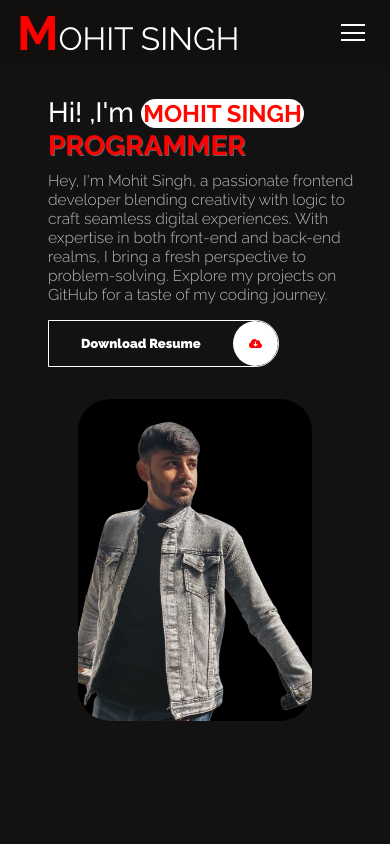
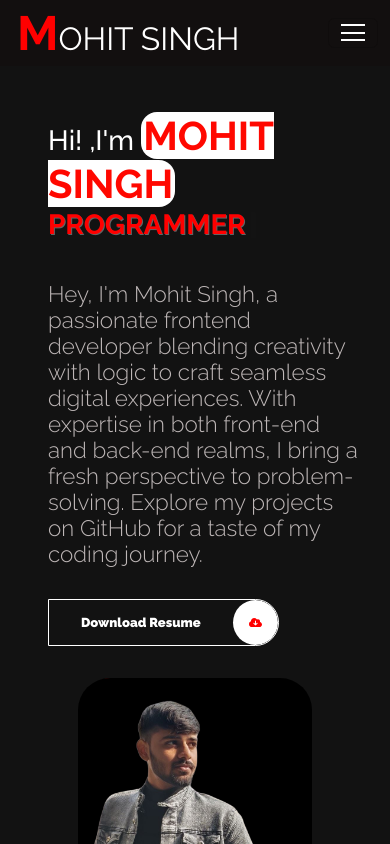
Before and after one commit to mohitsinghgarry/Portfolio, a React (Vite) app: page / in a window 390 px wide. Shown: the top 844 px of the page. Built offline with nearby package versions, Linux system fonts and the light colour scheme; a web font is replaced by a local one.

Commit message:
first commit

```diff
--- a/src/App.css
+++ b/src/App.css
@@ -28,7 +28,7 @@
     padding: 0;
     line-height: normal;
   }
-  .about-container{
+  .containerss{
     animation: transitionin 1s ;
   }
   .portfolios{
@@ -43,7 +43,7 @@
   @keyframes transitionin {
     from{
       opacity: 0;
-      transform: rotateZ(-20deg);
+      transform: rotateX(-30deg);
     }
     to{
       opacity: 1;
@@ -73,7 +73,7 @@
   @keyframes tr{
     from{
       opacity: 0;
-      transform: rotateZ(-10deg);
+      transform: rotateX(-30deg);
     }
     to{
       opacity: 1;
--- a/src/components/About.jsx
+++ b/src/components/About.jsx
@@ -15,6 +15,7 @@ export const About = () => {
     return (
         <div className='main-title'>
             <div className='main-heading'> {typeEffect} <span><Cursor cursorColor='gray'/></span><span className='bg-text'>My Stats</span></div>
+            <div className='containerss'>
             <div className="about-container">
                 <div className="left-about">
                     <h4>Personal Background Summary</h4>
@@ -150,6 +151,7 @@ export const About = () => {
                 </div>
 
             </div>
+            </div>
         </div>
     )
 }
--- a/src/components/Home.scss
+++ b/src/components/Home.scss
@@ -1,6 +1,6 @@
 .header-content{
     position: relative;
-    top: 5rem;
+    top: 4rem;
     display: grid;
     grid-template-columns: repeat(2, 1fr);
     .left-header{
@@ -114,6 +114,7 @@
 }
 @media (max-width :1170px) {
         .header-content{
+            top: 6rem;
           grid-template-columns: repeat(1,2fr);
           display: flex;
           flex-direction: column-reverse;
@@ -121,9 +122,15 @@
             font-size: small;
               padding-right: 2rem;
               padding-left: 3rem;
+              p{
+                margin-top: 2rem;
+                margin-bottom: 2rem;
+                font-size: 1.4rem;
+              }
+
           }
         }
         .name{
-            font-size: 1.50rem;
+            font-size: 2.50rem;
         }
 }
--- a/src/components/Projects.jsx
+++ b/src/components/Projects.jsx
@@ -19,7 +19,7 @@ export const Projects = () => {
        <div className="portfolios">
         <div className="portfolio-item">
           <div className="imagee">
-            <img src="public\img\nature.jpg" alt="image" />
+            <img src="\img\nature.jpg" alt="image" />
           </div>
           <div className="hover-item">
             <h3>Project source</h3>
@@ -31,7 +31,7 @@ export const Projects = () => {
         </div>
         <div className="portfolio-item">
           <div className="imagee">
-            <img src="public\img\nature.jpg" alt="image" />
+            <img src="\img\nature.jpg" alt="image" />
           </div>
           <div className="hover-item">
             <h3>Project source</h3>
@@ -43,7 +43,7 @@ export const Projects = () => {
         </div>
         <div className="portfolio-item">
           <div className="imagee">
-            <img src="public\img\nature.jpg" alt="image" />
+            <img src="\img\nature.jpg" alt="image" />
           </div>
           <div className="hover-item">
             <h3>Project source</h3>
@@ -55,7 +55,7 @@ export const Projects = () => {
         </div>
         <div className="portfolio-item">
           <div className="imagee">
-            <img src="public\img\nature.jpg" alt="image" />
+            <img src="\img\nature.jpg" alt="image" />
           </div>
           <div className="hover-item">
             <h3>Project source</h3>
@@ -67,7 +67,7 @@ export const Projects = () => {
         </div>
         <div className="portfolio-item">
           <div className="imagee">
-            <img src="public\img\nature.jpg" alt="image" />
+            <img src="\img\nature.jpg" alt="image" />
           </div>
           <div className="hover-item">
             <h3>Project source</h3>
@@ -79,7 +79,7 @@ export const Projects = () => {
         </div>
         <div className="portfolio-item">
           <div className="imagee">
-            <img src="public\img\nature.jpg" alt="image" />
+            <img src="\img\nature.jpg" alt="image" />
           </div>
           <div className="hover-item">
             <h3>Project source</h3>
--- a/src/components/Projects.scss
+++ b/src/components/Projects.scss
@@ -4,11 +4,12 @@
     font-weight: bold;
     color: rgb(191, 190, 190);
 }
-
+.main-heading{
+    padding-top: 1rem;
+}
 .portfolios {
     display: grid;
     grid-template-columns: repeat(3, 1fr);
-    grid-gap: 2rem;
     margin-top: 3rem;
     margin-left: 10rem;
     margin-right: 10rem;
```
